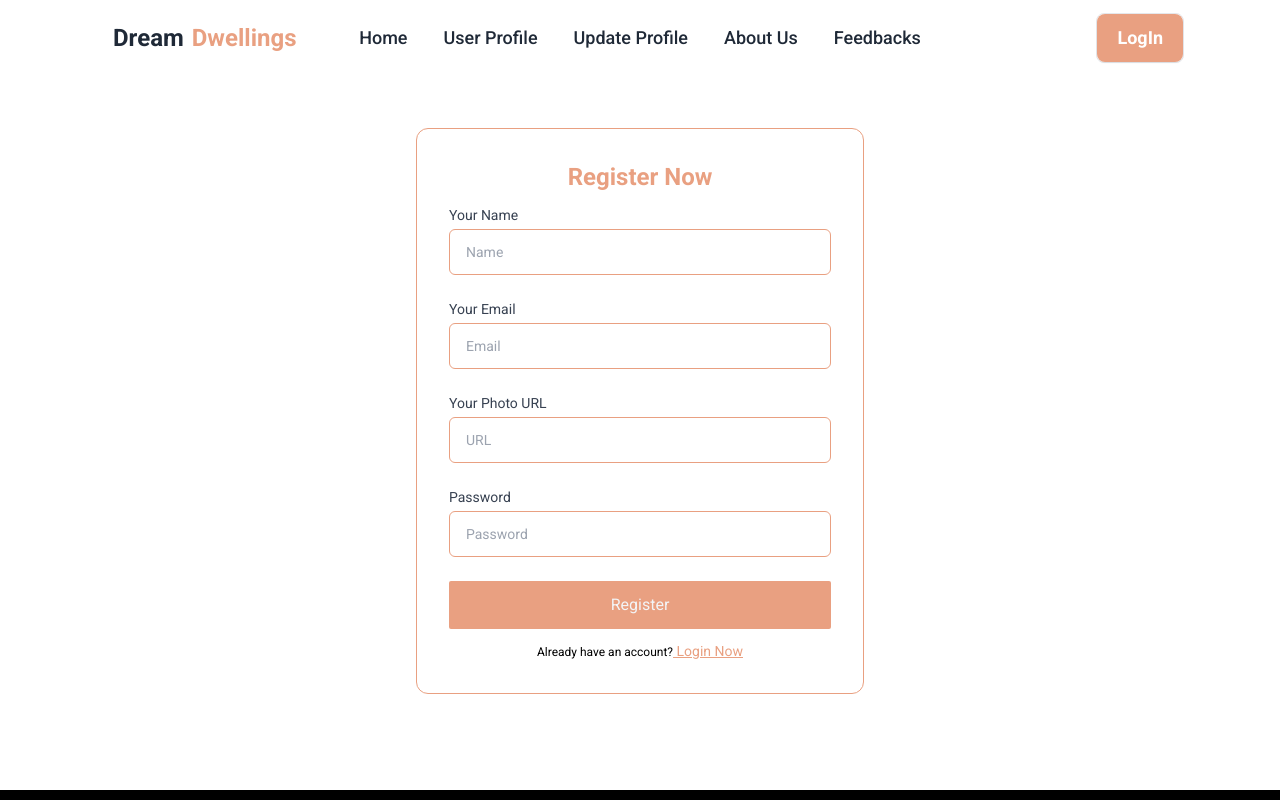
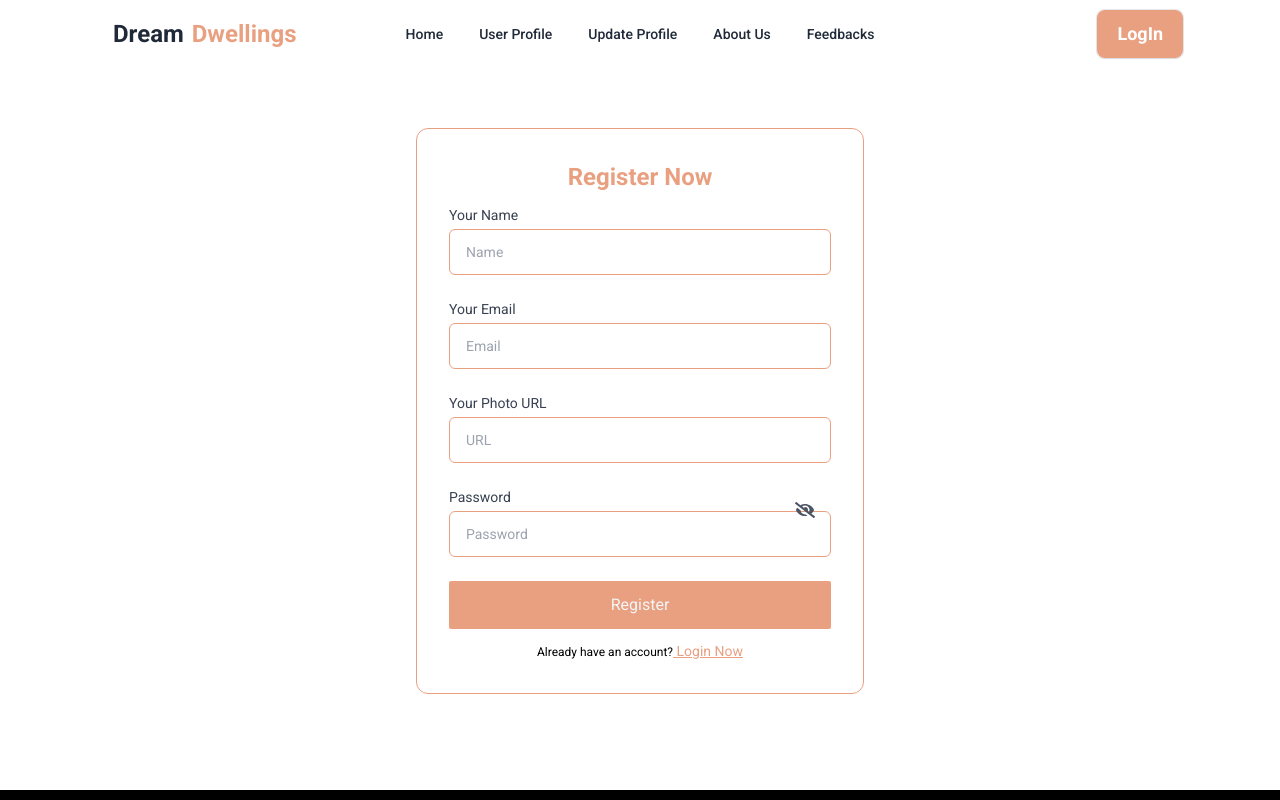
Before and after one commit to Kamrul-Islam-171/Dream-Dwellings, a React (Vite) app: page /register in a window 1280 px wide. Shown: the top 800 px of the page. Built offline with nearby package versions, Linux system fonts and the light colour scheme; no server answers.

Commit message:
user profile done

```diff
--- a/package.json
+++ b/package.json
@@ -19,6 +19,7 @@
     "react-dom": "^18.2.0",
     "react-helmet-async": "^2.0.4",
     "react-hook-form": "^7.51.2",
+    "react-hot-toast": "^2.4.1",
     "react-icons": "^5.0.1",
     "react-router-dom": "^6.22.3",
     "sort-by": "^1.2.0",
--- a/src/Layouts/Bannar/Bannar.jsx
+++ b/src/Layouts/Bannar/Bannar.jsx
@@ -10,13 +10,13 @@ import 'swiper/css';
 import 'swiper/css/navigation';
 
 
-import AOS from 'aos';
-import 'aos/dist/aos.css';
 
 
 // import required modules
 import { Autoplay, Navigation } from 'swiper/modules';
+import { useEffect } from 'react';
 const Bannar = () => {
+
     return (
         <div className="">
             <Swiper navigation={true} loop={true} modules={[Navigation, Autoplay]} className="mySwiper" autoplay={{
@@ -25,7 +25,7 @@ const Bannar = () => {
             }}>
                 <SwiperSlide>
 
-                    <div className="h-[calc(100vh-200px)] bg-gradient-to-tr from-[#000000CC] to-[#00000059]" >
+                    <div  className="h-[calc(100vh-200px)] bg-gradient-to-tr from-[#000000CC] to-[#00000059]" >
 
                         <div className=' absolute top-1/3 md:left-1/4 lg:left-1/4 left-10 space-y-4'>
                             <h1 className='text-5xl font-bold  text-white'
--- a/src/Layouts/NavBar/NavBar.jsx
+++ b/src/Layouts/NavBar/NavBar.jsx
@@ -29,19 +29,19 @@ const NavBar = () => {
     }
     const navlinks = <>
         <NavLink className={({ isActive }) =>
-            isActive ? "text-lg  font-medium border border-primary-color rounded-lg text-primary-color p-2" : "text-lg font-medium hover:bg-secondary-color p-2 rounded-lg hover:text-white"
+            isActive ? "  font-medium border border-primary-color rounded-lg text-primary-color p-2" : " font-medium hover:bg-secondary-color p-2 rounded-lg hover:text-white"
         } to='/'>Home</NavLink>
         <NavLink className={({ isActive }) =>
-            isActive ? "text-lg  font-medium border border-primary-color rounded-lg text-primary-color p-2" : "text-lg font-medium hover:bg-secondary-color p-2 rounded-lg hover:text-white"
+            isActive ? "  font-medium border border-primary-color rounded-lg text-primary-color p-2" : " font-medium hover:bg-secondary-color p-2 rounded-lg hover:text-white"
         } to='/userProfile'>User Profile</NavLink>
         <NavLink className={({ isActive }) =>
-            isActive ? "text-lg  font-medium border border-primary-color rounded-lg text-primary-color p-2" : "text-lg font-medium hover:bg-secondary-color p-2 rounded-lg hover:text-white"
+            isActive ? "  font-medium border border-primary-color rounded-lg text-primary-color p-2" : " font-medium hover:bg-secondary-color p-2 rounded-lg hover:text-white"
         } to='/updateProfile'>Update Profile</NavLink>
         <NavLink className={({ isActive }) =>
-            isActive ? "text-lg  font-medium border border-primary-color rounded-lg text-primary-color p-2" : "text-lg font-medium hover:bg-secondary-color p-2 rounded-lg hover:text-white"
+            isActive ? "  font-medium border border-primary-color rounded-lg text-primary-color p-2" : " font-medium hover:bg-secondary-color p-2 rounded-lg hover:text-white"
         } to='/about'>About Us</NavLink>
         <NavLink className={({ isActive }) =>
-            isActive ? "text-lg  font-medium border border-primary-color rounded-lg text-primary-color p-2" : "text-lg font-medium hover:bg-secondary-color p-2 rounded-lg hover:text-white"
+            isActive ? "  font-medium border border-primary-color rounded-lg text-primary-color p-2" : " font-medium hover:bg-secondary-color p-2 rounded-lg hover:text-white"
         } to='/feedbacks'>Feedbacks</NavLink>
     </>
     return (
--- a/src/Pages/FeedBack/FeedBack.jsx
+++ b/src/Pages/FeedBack/FeedBack.jsx
@@ -1,6 +1,7 @@
 import AOS from 'aos';
 import 'aos/dist/aos.css';
 import { useEffect } from 'react';
+import { Helmet } from 'react-helmet-async';
 
 
 const FeedBack = () => {
@@ -9,6 +10,9 @@ const FeedBack = () => {
     }, [])
     return (
         <div className="container mx-auto mt-36 mb-20">
+             <Helmet>
+                <title>User Feedbacks</title>
+            </Helmet>
             <div>
                 <h1 className="text-4xl text-center mb-16" data-aos="zoom-out" data-aos-duration='1000'>Clients Testimonials</h1>
 
--- a/src/Pages/Home/Home.jsx
+++ b/src/Pages/Home/Home.jsx
@@ -4,7 +4,8 @@ import Properties from "../../Layouts/Properties/Properties";
 import { useLoaderData } from "react-router-dom";
 import ChoosingUs from "../../Layouts/ChoosingUs/ChoosingUs";
 import Services from "../../Layouts/Services/Services";
-
+import AOS from 'aos';
+import 'aos/dist/aos.css';
 
 
 const Home = () => {
--- a/src/Pages/LogIn/Login.jsx
+++ b/src/Pages/LogIn/Login.jsx
@@ -6,6 +6,7 @@ import { Link } from "react-router-dom";
 import { useForm, } from "react-hook-form"
 import { useContext } from "react";
 import { AuthContext } from "../../Context/AuthProvider";
+import toast from "react-hot-toast";
 
 
 
@@ -33,10 +34,12 @@ const Login = () => {
 
         SignInUser(email, password)
         .then(result => {
-            console.log('signed in', result.user)
+            console.log('signed in', result.user);
+            toast.success('Successfully logged in')
         })
         .catch(error => {
             console.log(error)
+            toast.error('User email or Password does not match');
         })
 
     }
--- a/src/Pages/Register/Register.jsx
+++ b/src/Pages/Register/Register.jsx
@@ -1,14 +1,18 @@
-import { useContext } from "react";
+import { useContext, useState } from "react";
 import { Helmet } from "react-helmet-async";
 import { useForm } from "react-hook-form";
 import { Link } from "react-router-dom";
 import { AuthContext } from "../../Context/AuthProvider";
+import { FaEyeSlash } from "react-icons/fa";
+
 
 
 const Register = () => {
 
-    const {CreateUser, udpateUserProfile, userLogOut} = useContext(AuthContext);
+    const { CreateUser, udpateUserProfile, userLogOut } = useContext(AuthContext);
     // console.log(CreateUser)
+
+    const [showPass, setShowPass] = useState(false);
 
 
     // src = https://i.ibb.co/n0w6p8r/Mona-Lisa-oil-wood-panel-Leonardo-da.jpg
@@ -66,31 +70,35 @@ const Register = () => {
             <div className="flex justify-center items-center mt-32 mb-24">
                 <div className="w-full max-w-md p-8 space-y-3 rounded-xl border-primary-color border text-gray-700">
                     <h1 className="text-2xl font-bold text-center text-primary-color">Register Now</h1>
-                    <form noValidate=""  className="space-y-6" onSubmit={handleSubmit(onSubmit)}>
+                    <form noValidate="" className="space-y-6 " onSubmit={handleSubmit(onSubmit)}>
                         <div className="space-y-1 text-sm">
                             <label htmlFor="username" className="block text-gray-700">Your Name</label>
-                            <input type="text" {...register('name', {required:true})}  placeholder="Name" className="border border-primary-color w-full px-4 py-3 rounded-md border-gray-700  focus:border-violet-400" />
+                            <input type="text" {...register('name', { required: true })} placeholder="Name" className="border border-primary-color w-full px-4 py-3 rounded-md border-gray-700  focus:border-violet-400" />
                             {errors?.name?.types?.required && <p className="text-red-500">This field is required</p>}
                         </div>
                         <div className="space-y-1 text-sm">
                             <label htmlFor="email" className="block text-gray-700">Your Email</label>
-                            <input type="email" {...register("email", {required:true})}  placeholder="Email" className="border border-primary-color w-full px-4 py-3 rounded-md border-gray-700  focus:border-violet-400" />
+                            <input type="email" {...register("email", { required: true })} placeholder="Email" className="border border-primary-color w-full px-4 py-3 rounded-md border-gray-700  focus:border-violet-400" />
                             {errors?.email?.types?.required && <p className="text-red-500">This field is required</p>}
 
                         </div>
                         <div className="space-y-1 text-sm">
                             <label htmlFor="photoUrl" className="block text-gray-700">Your Photo URL</label>
-                            <input type="text" {...register("photoUrl", {required:true})}  placeholder="URL" className="border border-primary-color w-full px-4 py-3 rounded-md border-gray-700  focus:border-violet-400" />
+                            <input type="text" {...register("photoUrl", { required: true })} placeholder="URL" className="border border-primary-color w-full px-4 py-3 rounded-md border-gray-700  focus:border-violet-400" />
                             {errors?.photoUrl?.types?.required && <p className="text-red-500">This field is required</p>}
 
                         </div>
-                        <div className="space-y-1 text-sm">
+                        <div className="relative">
+                            <div className="space-y-1 text-sm " >
                                 <label htmlFor="password" className="block text-gray-700">Password</label>
-                            <input type="password" {...register("password", {required:{value:true, message:"This field is required"}, pattern:{value:/^(?=.*[A-Z])(?=.*[a-z])/, message:"At least one Uppercase and lowercase"}, minLength:{value:6, message:"At least 6 character"}})}  placeholder="Password" className="border border-primary-color w-full px-4 py-3 rounded-md border-gray-700  focus:border-violet-400" />
+                                <input type={showPass ? 'text' : 'password'} {...register("password", { required: { value: true, message: "This field is required" }, pattern: { value: /^(?=.*[A-Z])(?=.*[a-z])/, message: "At least one Uppercase and lowercase" }, minLength: { value: 6, message: "At least 6 character" } })} placeholder="Password" className="border border-primary-color w-full px-4 py-3 rounded-md border-gray-700  focus:border-violet-400" />
+                                <div className="absolute right-4 bottom-8">
+                                    <button onClick={() => setShowPass(!showPass)}><span className="text-gray-600 text-xl"><FaEyeSlash /></span></button>
+                                </div>
                                 {/* {errors?.password?.types?.required && <p className="text-red-500">This field is required</p>} */}
                                 {/* {errors?.password?.types?.pattern && <p className="text-red-500">Must have at least one Uppercase</p>} */}
-                            {errors?.password && <p className="text-red-500">{  errors.password.message}</p>}
-
+                                {errors?.password && <p className="text-red-500">{errors.password.message}</p>}
+                            </div>
                         </div>
                         <button className="block w-full p-3 text-center rounded-sm  bg-primary-color text-gray-100 hover:bg-secondary-color">Register</button>
                     </form>
--- a/src/main.jsx
+++ b/src/main.jsx
@@ -6,12 +6,14 @@ import { RouterProvider } from 'react-router-dom'
 import router from './Layouts/MainLayouts/MainLayouts.jsx'
 import { HelmetProvider } from 'react-helmet-async'
 import AuthProvider from './Context/AuthProvider.jsx'
+import { Toaster } from 'react-hot-toast'
 
 ReactDOM.createRoot(document.getElementById('root')).render(
   <React.StrictMode>
     <HelmetProvider>
       <AuthProvider>
         <RouterProvider router={router} />
+        <Toaster />
       </AuthProvider>
     </HelmetProvider>
   </React.StrictMode>,
```
Also changed, not shown: src/Pages/UserProfile/UserProfile.jsx (+16 -1 lines), 1 other file (tests, documents, lock files or other folders). Lines whose indentation alone changed are shown as unchanged.
